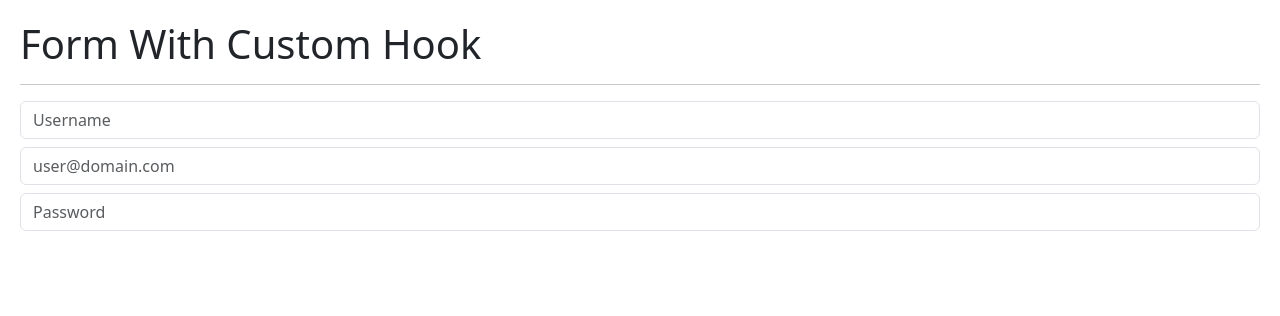
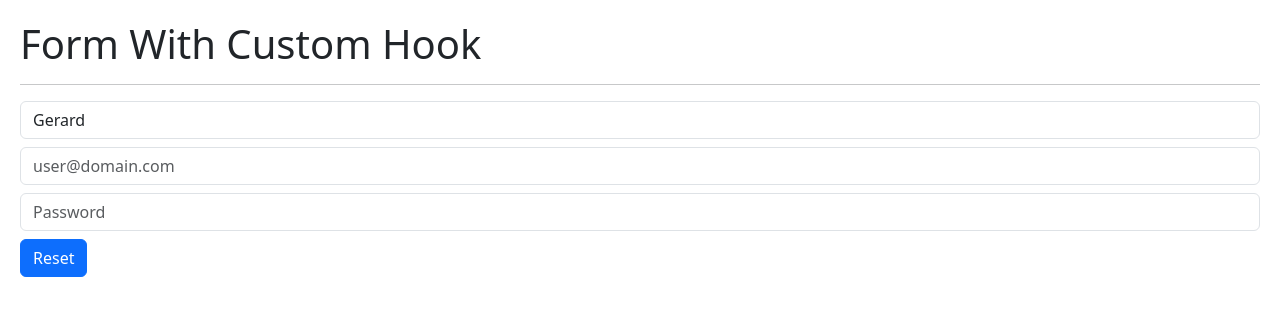
Before and after one commit to ggarciagrau/react-hooks, a React (Vite) app: page / in a window 1280 px wide. Shown: the top 316 px of the page. Built offline with nearby package versions, Linux system fonts and the light colour scheme.

Commit message:
form hook reset functionality

```diff
--- a/src/02-useEffect/FormWithCustomHook.jsx
+++ b/src/02-useEffect/FormWithCustomHook.jsx
@@ -2,8 +2,15 @@ import { useForm } from "../hooks/useForm";
 
 export const FormWithCustomHook = () => {
 
-    const { data, update, username, email, password } = useForm({
-        username: '',
+    const {
+        data,
+        update,
+        reset,
+        username,
+        email,
+        password
+    } = useForm({
+        username: 'Gerard',
         email: '',
         password: ''
     });
@@ -40,6 +47,13 @@ export const FormWithCustomHook = () => {
                     value={password}
                     onChange={(e) => update(e)}
                 />
+
+                <button
+                    className="btn btn-primary mt-2"
+                    onClick={reset}
+                >
+                    Reset
+                </button>
             </form>
         </>
     )
--- a/src/hooks/useForm.js
+++ b/src/hooks/useForm.js
@@ -9,9 +9,12 @@ export const useForm = (initialForm = {}) => {
         setData({ ...data, [name]: value });
     }
 
+    const reset = () => setData(initialForm);
+
     return {
         ...data,
         data,
-        update
+        update,
+        reset
     };
 }
```
